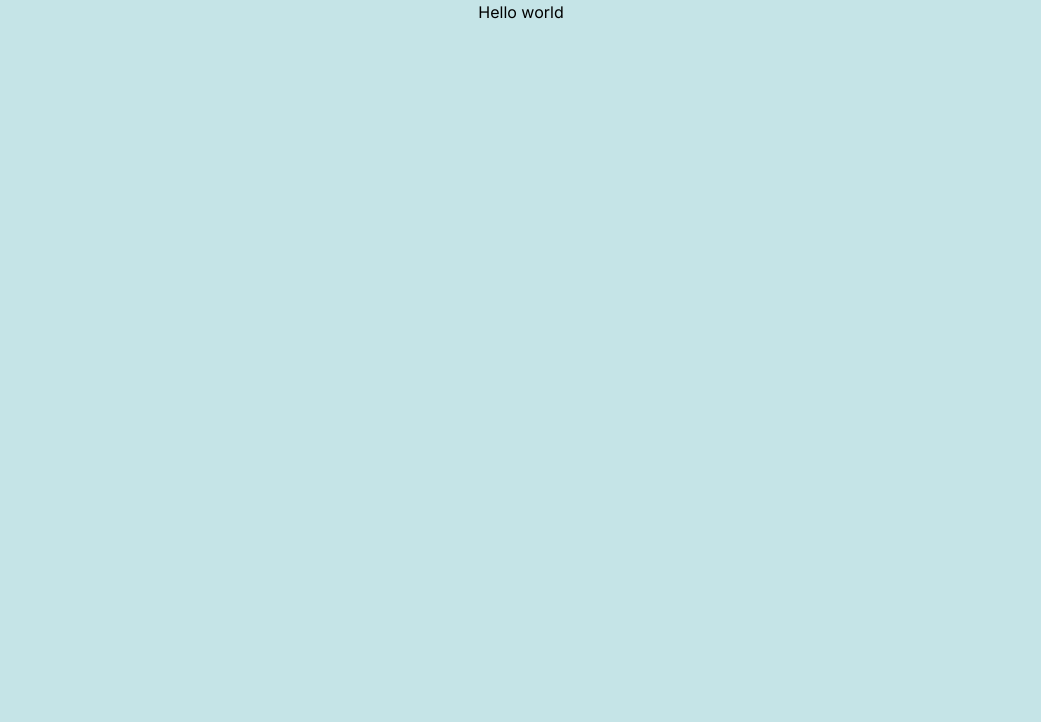
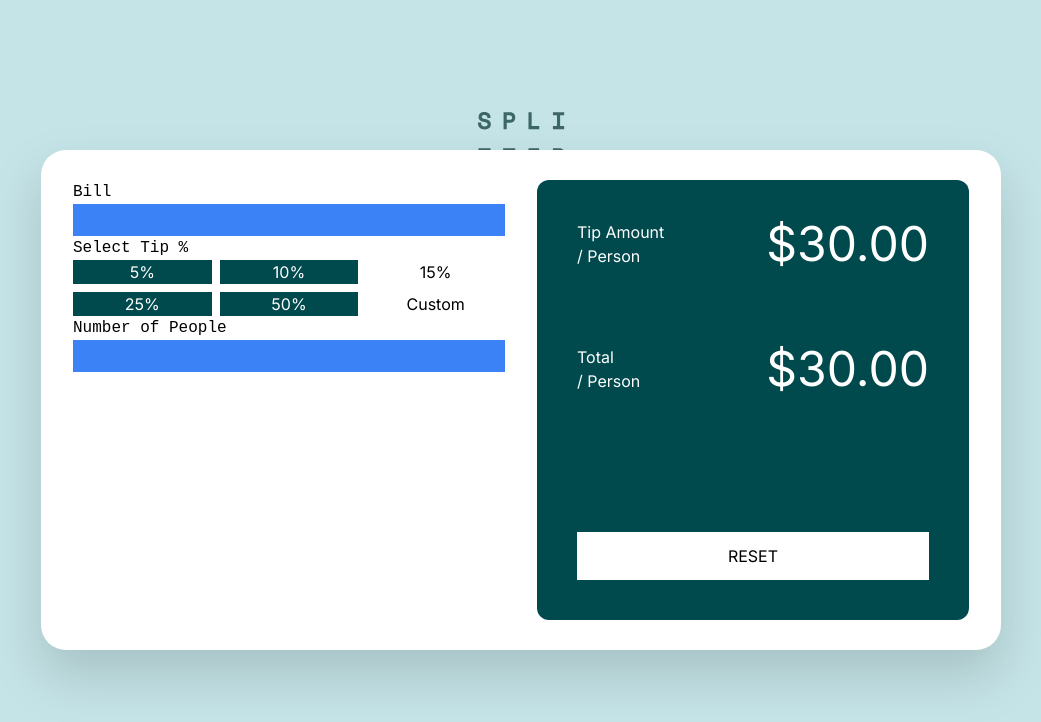
Before and after one commit to AdrianMartinezGit/react-tip-calculator-app, a Next.js app: page / in a window 1280 px wide. Shown: the top 722 px of the page, without its empty margins (119-1160 px from the left). Built offline with nearby package versions, Linux system fonts and the light colour scheme.

Commit message:
More Style

```diff
--- a/src/app/globals.css
+++ b/src/app/globals.css
@@ -7,6 +7,7 @@
 
 body {
   background-color: hsl(185, 41%, 84%);
+  min-height: 100vh;
 }
 
 @layer utilities {
@@ -38,3 +39,29 @@
   font-weight: 700;
   font-style: italic;
 }
+
+.tip-container {
+  width: 960px;
+  height: 500px;
+  background-color: white;
+  border-radius: 25px;
+  padding: 30px;
+}
+
+.tip-outside {
+  display: flex;
+  justify-content: center;
+  align-items: center;
+  min-height: 100vh;
+}
+
+input::-webkit-outer-spin-button,
+input::-webkit-inner-spin-button {
+    /* display: none; <- Crashes Chrome on hover */
+    -webkit-appearance: none;
+    margin: 0; /* <-- Apparently some margin are still there even though it's hidden */
+}
+
+input[type=number] {
+    -moz-appearance:textfield; /* Firefox */
+}
--- a/src/app/page.tsx
+++ b/src/app/page.tsx
@@ -1,8 +1,67 @@
-import logo from '@/assets/logo.svg'
+import Logo from '@/assets/logo.svg';
 import Image from 'next/image';
+import Dollar from '@/assets/icon-dollar.svg';
 
 export default function Home() {
   return (
-    <div style={{ display: 'flex', alignItems: 'center', justifyContent: 'center' }}>Hello world</div>
+    <>
+      <div className='flex justify-center'>
+        <div className='absolute mt-28'>
+          <Image src={Logo} alt='Logo' />
+        </div>
+      </div>
+      <div className='tip-outside'>
+        <div className='tip-container drop-shadow-2xl'>
+          <div className='flex justify-center h-full'>
+            <div className='flex flex-row space-x-8 h-full'>
+              <div className='w-[27rem] h-full text-black'>
+                <p className='space-mono-regular'>Bill</p>
+                <form>
+                  <input type='number' className='bg-blue-500 w-full h-8 text-right px-2 appearance-none'></input>
+                </form>
+                <p className='space-mono-regular'>Select Tip %</p>
+                <div className='grid grid-cols-3 grid-rows-2 gap-2'>
+                  <button className='bg-[#00494d] text-white'>5%</button>
+                  <button className='bg-[#00494d] text-white'>10%</button>
+                  <button>15%</button>
+                  <button className='bg-[#00494d] text-white'>25%</button>
+                  <button className='bg-[#00494d] text-white'>50%</button>
+                  <button>Custom</button>
+                </div>
+                <p className='space-mono-regular'>Number of People</p>
+                <form>
+                  <input type='number' className='bg-blue-500 w-full h-8 text-right px-2 appearance-none'></input>
+                </form>
+              </div>
+              <div className='bg-[#00494d] w-[27rem] h-full rounded-xl text-white p-10'>
+                <div className='grid grid-rows-3 gap-4 h-full'>
+                  <div className='grid grid-cols-2'>
+                    <div className='text-left'>
+                      <p>Tip Amount</p>
+                      <p>/ Person</p>
+                    </div>
+                    <div>
+                      <p className='text-right text-5xl'>$30.00</p>
+                    </div>
+                  </div>
+                  <div className='grid grid-cols-2'>
+                    <div className='text-left'>
+                      <p>Total</p>
+                      <p>/ Person</p>
+                    </div>
+                    <div>
+                      <p className='text-right text-5xl'>$30.00</p>
+                    </div>
+                  </div>
+                  <div className='flex items-end'>
+                    <button className='bg-white text-black w-full h-12'>RESET</button>
+                  </div>
+                </div>
+              </div>
+            </div>
+          </div>
+        </div>
+      </div>
+    </>
   );
 }
```
